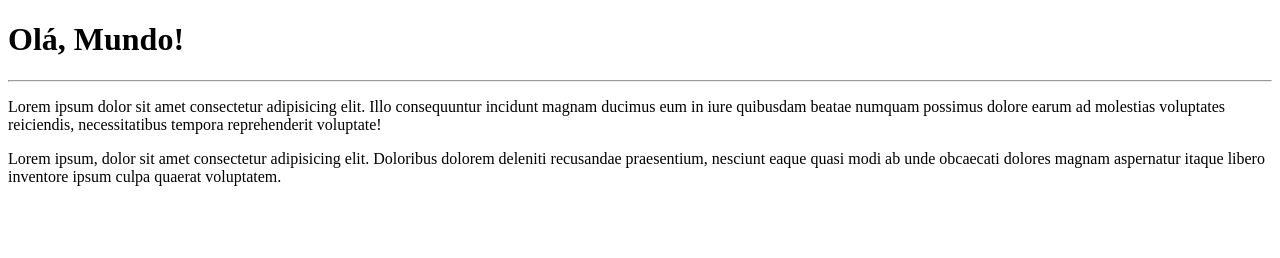
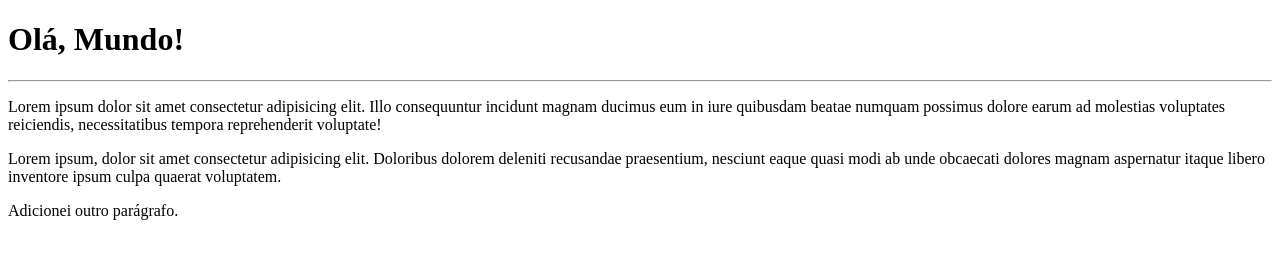
Before and after one commit to VictorCamposSilva/Ola-Mundo, a plain HTML site: page Site-Exemplo/index.html in a window 1280 px wide. Drawn offline with Linux system fonts and the light colour scheme.

Commit message:
Adicionei outro parágrafo

```diff
--- a/Site-Exemplo/index.html
+++ b/Site-Exemplo/index.html
@@ -10,5 +10,6 @@
     <hr>
     <p>Lorem ipsum dolor sit amet consectetur adipisicing elit. Illo consequuntur incidunt magnam ducimus eum in iure quibusdam beatae numquam possimus dolore earum ad molestias voluptates reiciendis, necessitatibus tempora reprehenderit voluptate!</p>
     <p>Lorem ipsum, dolor sit amet consectetur adipisicing elit. Doloribus dolorem deleniti recusandae praesentium, nesciunt eaque quasi modi ab unde obcaecati dolores magnam aspernatur itaque libero inventore ipsum culpa quaerat voluptatem.</p>
+    <p>Adicionei outro parágrafo.</p>
 </body>
 </html>
```
